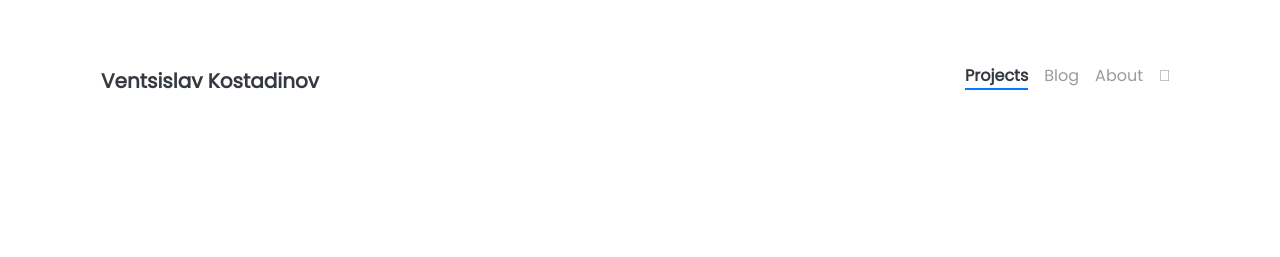
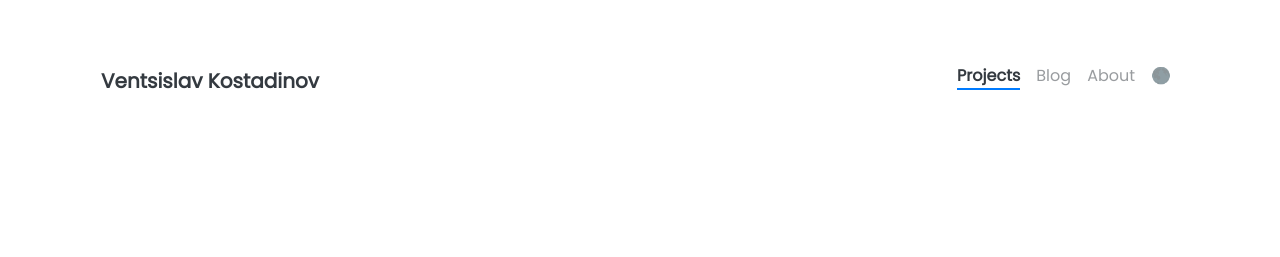
Before and after one commit to clappingmonkey/personal-site, a Jekyll site: the page built from _projects/(4) VVG on GitHub.md, in a window 1280 px wide. Shown: the top 257 px of the page. Built offline with Jekyll 4.4.1, drawn with Linux system fonts in a browser that asks for light colours; nearby versions of some CDN libraries.

Commit message:
change the theme switcher button to emoji icons

```diff
--- a/_sass/_theme.scss
+++ b/_sass/_theme.scss
@@ -9,7 +9,7 @@
 }
 
 #theme-toggler:before {
-  @include themed(content, "", "");
+  @include themed(content, "🌑", "🔆");
 }
 
 .navbar-themed {
```
